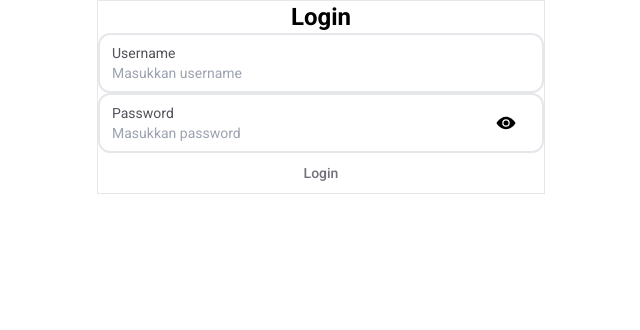
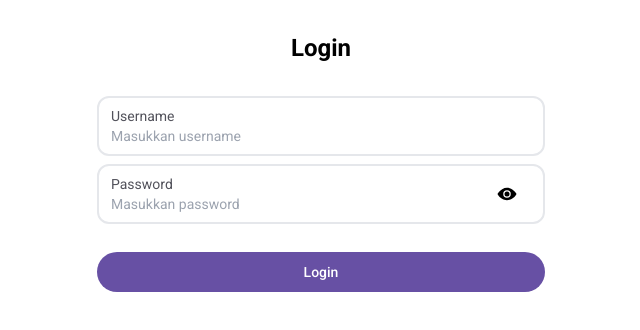
Before and after one commit to FathanAlfariel/tugas-proyek-akhir-sistem-informasi, a React (Vite) app in the folder client/: page /login in a window 1280 px wide. Shown: the top 330 px of the page, without its empty margins (319-959 px from the left). Built offline with nearby package versions, Linux system fonts and the light colour scheme.

Commit message:
Added styles to the button and installed the formik library and yup

```diff
--- a/client/package.json
+++ b/client/package.json
@@ -10,10 +10,12 @@
     "preview": "vite preview"
   },
   "dependencies": {
+    "formik": "^2.4.6",
     "react": "^18.3.1",
     "react-dom": "^18.3.1",
     "react-icons": "^5.3.0",
-    "react-router-dom": "^6.26.1"
+    "react-router-dom": "^6.26.1",
+    "yup": "^1.4.0"
   },
   "devDependencies": {
     "@eslint/js": "^9.8.0",
--- a/client/src/Components/Button.jsx
+++ b/client/src/Components/Button.jsx
@@ -1,11 +1,17 @@
-const Button = ({ className, children }) => {
+const Button = ({ type, width = "auto", children }) => {
   return (
     <>
-      <button
-        className={`transition-all active:scale-90 duration-300 ${className}`}
-      >
-        {children}
-      </button>
+      {type === "filled" ? (
+        <button
+          className={`${
+            width === "full" ? "w-full" : "w-auto"
+          } py-2.5 px-6 text-sm text-white font-medium rounded-full transition-all active:scale-90 duration-300 bg-[#6750A4] shadow-none hover:shadow-md`}
+        >
+          {children}
+        </button>
+      ) : (
+        "Hello"
+      )}
     </>
   );
 };
--- a/client/src/Pages/Login.jsx
+++ b/client/src/Pages/Login.jsx
@@ -4,10 +4,11 @@ import Input from "../Components/Input";
 const Login = () => {
   return (
     <>
-      <div className="border max-w-md mx-auto flex flex-col items-center justify-center">
+      <div className="max-w-md mx-auto flex flex-col items-center justify-center py-8">
         <h3 className="text-2xl font-semibold">Login</h3>
 
-        <div className="w-full">
+        <div className="w-full mt-8">
+          <div className="flex flex-col gap-y-2">
             <Input
               id="username"
               label="Username"
@@ -20,10 +21,13 @@ const Login = () => {
               type="password"
               placeholder="Masukkan password"
             />
+          </div>
 
-          <Button className="w-full px-3 py-2.5 text-sm font-medium rounded-full text-zinc-500 hover:text-zinc-900 hover:bg-zinc-100">
+          <div className="mt-7">
+            <Button type="filled" width="full">
               Login
             </Button>
+          </div>
         </div>
       </div>
     </>
```
Also changed, not shown: 1 other file (tests, documents, lock files or other folders). Lines whose indentation alone changed are shown as unchanged.
